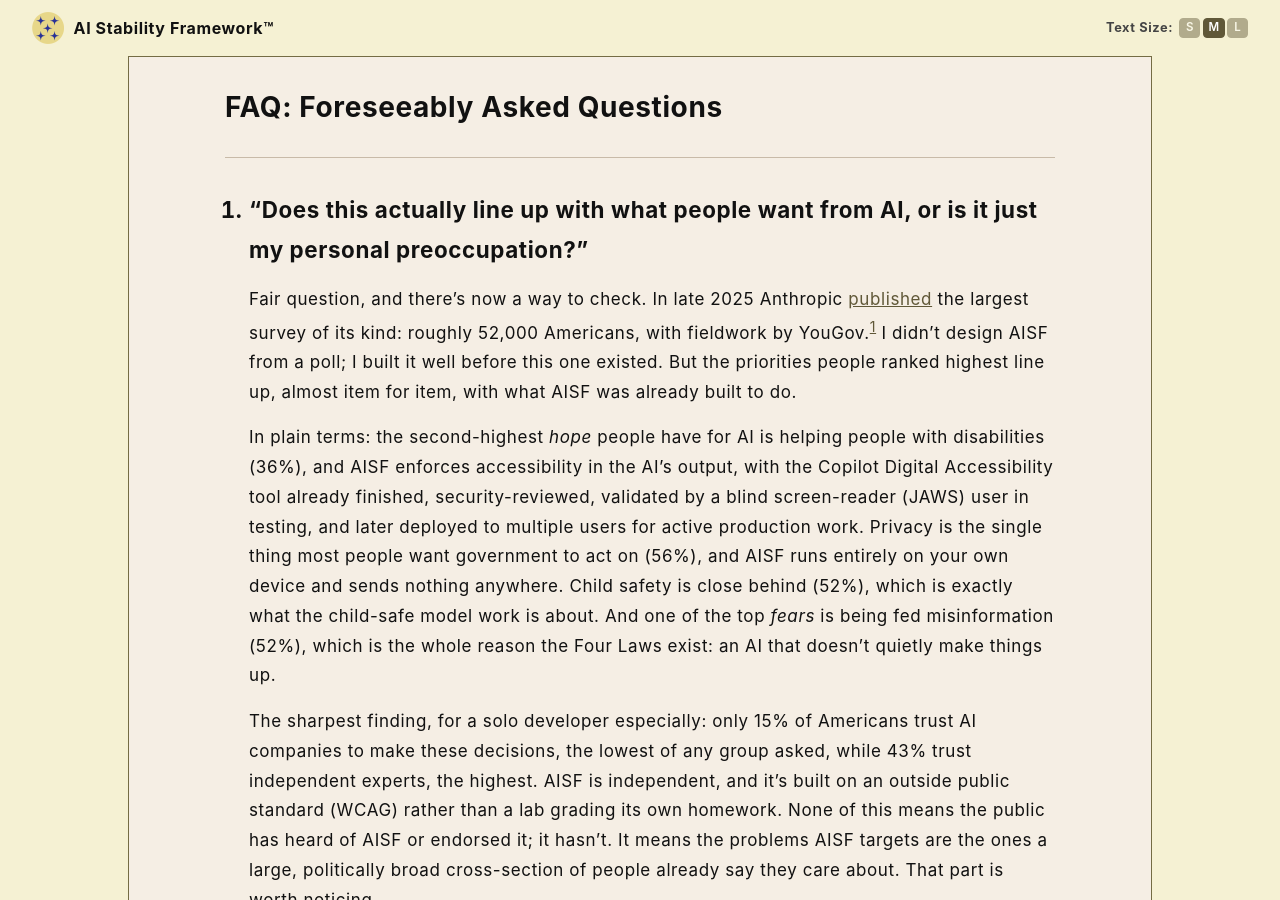
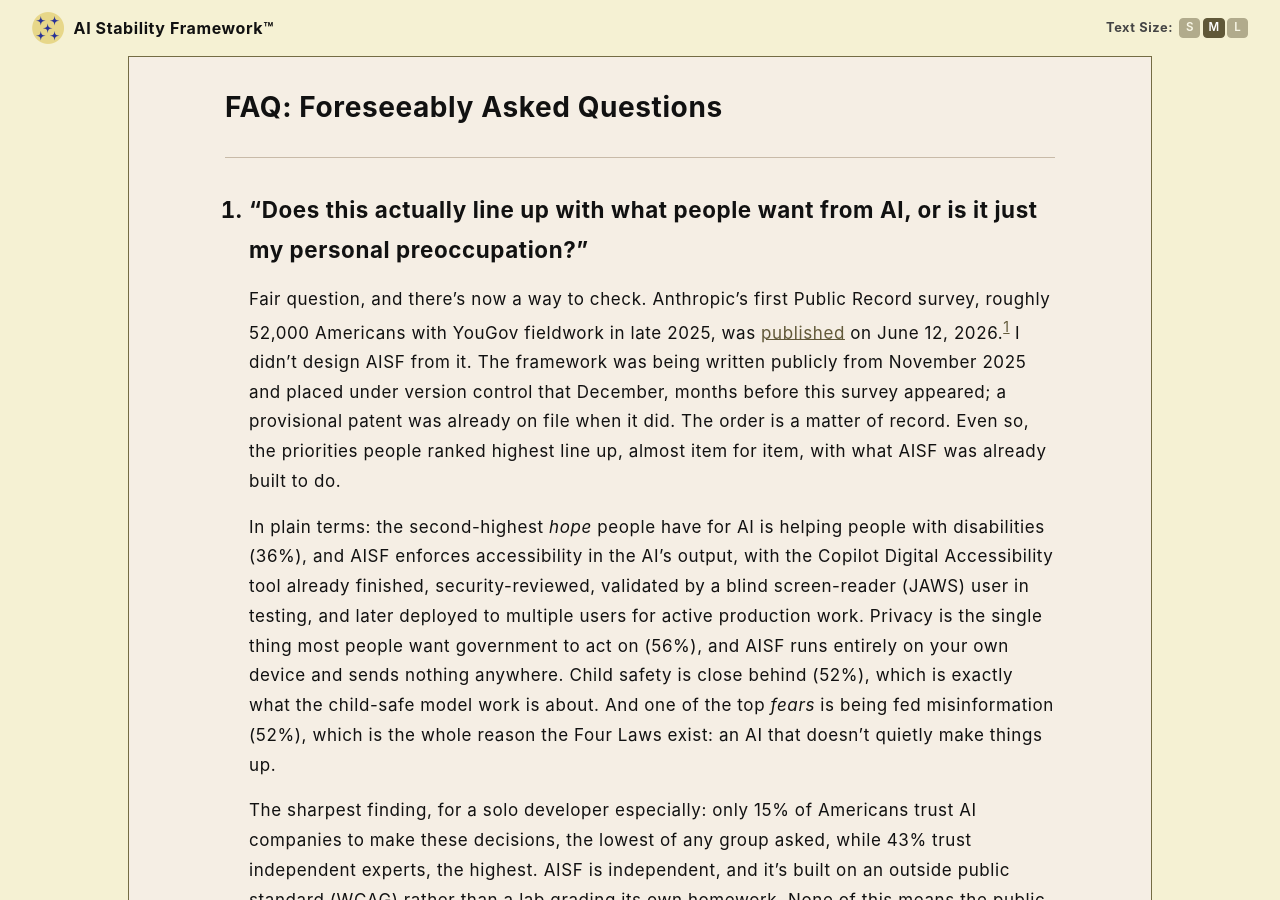
Before and after one commit to rojaslen/AISF-WEB, a Jekyll site: the page built from epilogue.md, in a window 1280 px wide and 900 px high. Built offline with Jekyll 4.4.1, drawn with Linux system fonts in a browser that asks for light colours; some web fonts are replaced.

Commit message:
epilogue/FAQ: add verifiable provenance to the public-priority question
Backs the "designed before the poll" claim with the public record: the survey was
published 2026-06-12; AISF was written publicly from November 2025 and placed under
version control from December 2025, with a provisional patent on file 2026-06-04.

Also corrects the survey date in-copy (YouGov fieldwork late 2025; published June 2026,
not "late 2025" as first drafted). .claude/change.log updated.

Co-Authored-By: Claude Opus 4.8 <noreply@anthropic.com>

```diff
--- a/epilogue.md
+++ b/epilogue.md
@@ -14,7 +14,7 @@ main ol > li::marker { font-size: 1.4rem; font-weight: 700; }
 
 1. **"Does this actually line up with what people want from AI, or is it just my personal preoccupation?"**
 
-    Fair question, and there's now a way to check. In late 2025 Anthropic [published](https://www.anthropic.com/news/anthropic-public-record){: target="_blank" rel="noopener noreferrer" } the largest survey of its kind: roughly 52,000 Americans, with fieldwork by YouGov.[^Fd] I didn't design AISF from a poll; I built it well before this one existed. But the priorities people ranked highest line up, almost item for item, with what AISF was already built to do.
+    Fair question, and there's now a way to check. Anthropic's first Public Record survey, roughly 52,000 Americans with YouGov fieldwork in late 2025, was [published](https://www.anthropic.com/news/anthropic-public-record){: target="_blank" rel="noopener noreferrer" } on June 12, 2026.[^Fd] I didn't design AISF from it. The framework was being written publicly from November 2025 and placed under version control that December, months before this survey appeared; a provisional patent was already on file when it did. The order is a matter of record. Even so, the priorities people ranked highest line up, almost item for item, with what AISF was already built to do.
 
     In plain terms: the second-highest *hope* people have for AI is helping people with disabilities (36%), and AISF enforces accessibility in the AI's output, with the Copilot Digital Accessibility tool already finished, security-reviewed, validated by a blind screen-reader (JAWS) user in testing, and later deployed to multiple users for active production work. Privacy is the single thing most people want government to act on (56%), and AISF runs entirely on your own device and sends nothing anywhere. Child safety is close behind (52%), which is exactly what the child-safe model work is about. And one of the top *fears* is being fed misinformation (52%), which is the whole reason the Four Laws exist: an AI that doesn't quietly make things up.
 
```
